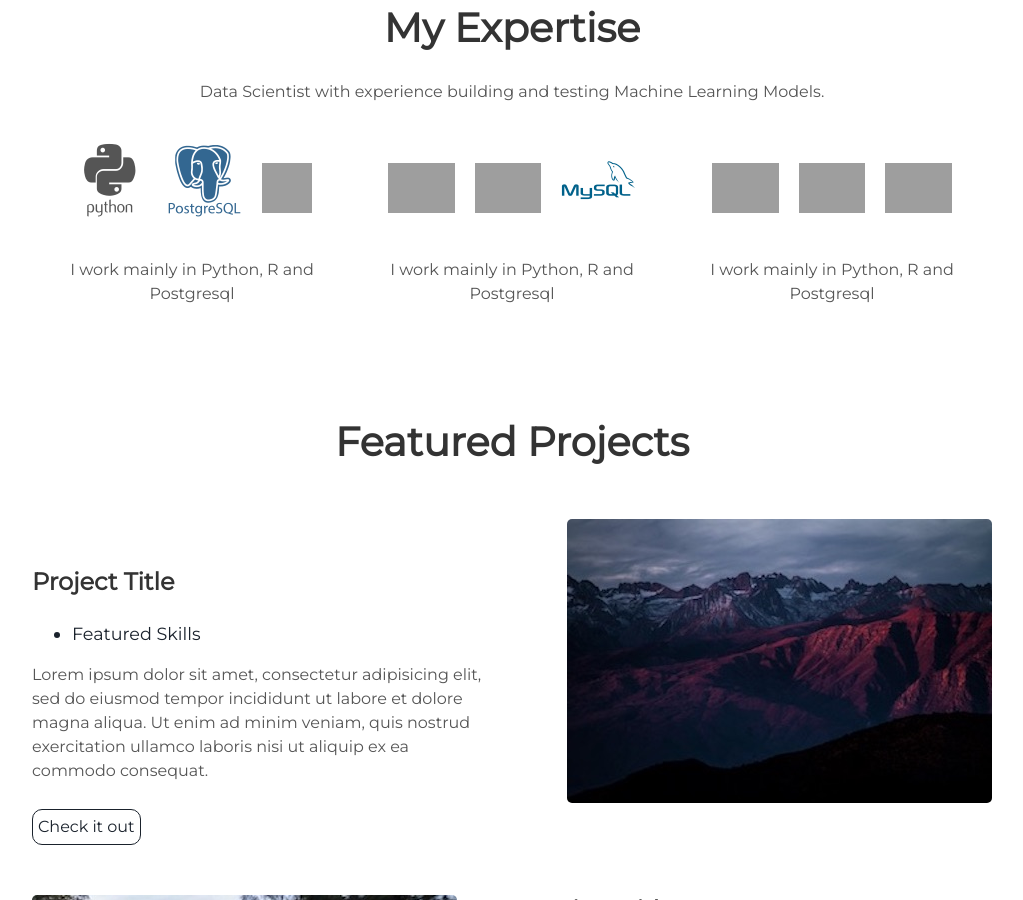
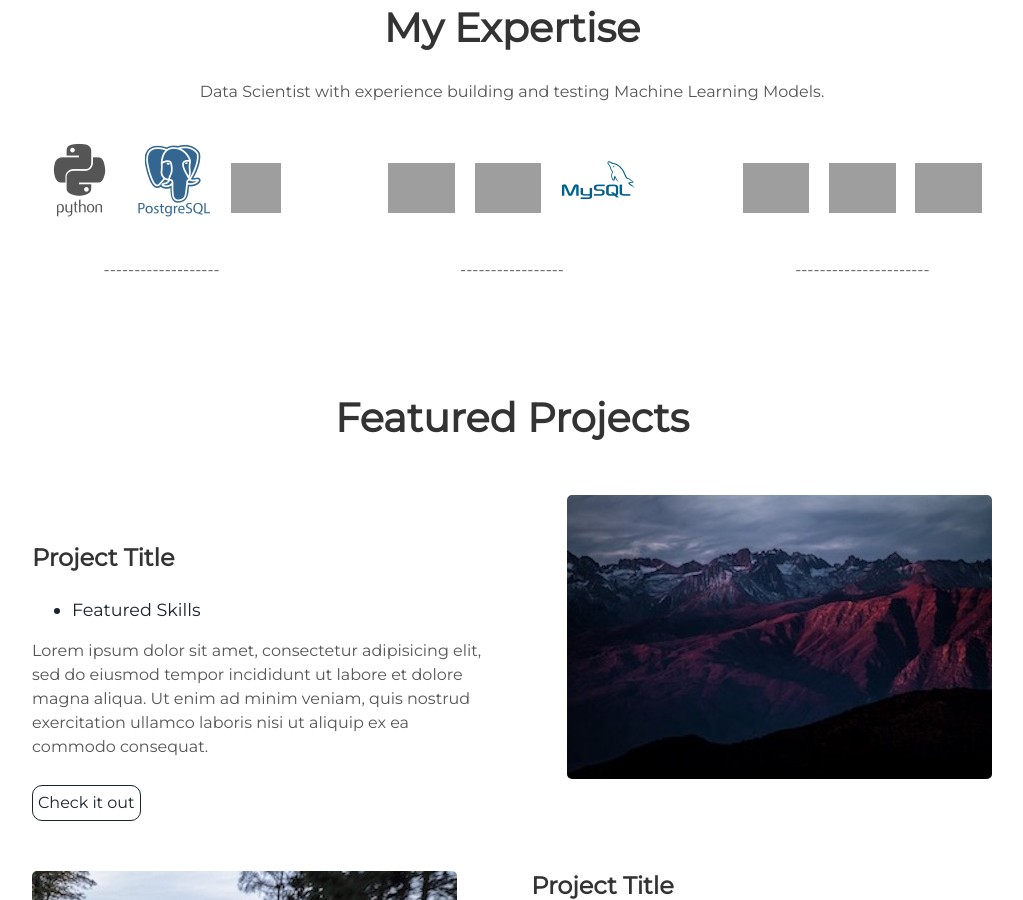
Before and after one commit to oohtmeel1/oohtmeel1.github.io, a Jekyll site: the page built from index.html, in a window 1280 px wide and 900 px high, scrolled down 977 px, cut to the strip 0-900 px from the top of the window. Shown: the whole strip, without its empty margins (128-1151 px from the left). Built offline with Jekyll 4.4.1, drawn with Linux system fonts in a browser that asks for light colours; grey boxes are pictures that could not be loaded.

Commit message:
Update about.html

```diff
--- a/_includes/about.html
+++ b/_includes/about.html
@@ -8,20 +8,20 @@
       <i class="devicon-python-plain-wordmark"></i>
 	  <i class="devicon-postgresql-plain-wordmark colored"></i>
       <img src="https://cdn.jsdelivr.net/gh/devicons/devicon@latest/icons/rstudio/rstudio-original.svg", width = 50, height = 50/>
-      <p>I work mainly in Python, R and Postgresql </p>
+      <p>------------------- </p>
     </div>
     <div class="tech">
       <img src="https://cdn.jsdelivr.net/gh/devicons/devicon@latest/icons/sqlite/sqlite-original.svg",width =50 , height = 50 />
       <img src="https://cdn.jsdelivr.net/gh/devicons/devicon@latest/icons/cplusplus/cplusplus-original.svg",width =50 , height = 50 />
       <i class="devicon-mysql-plain-wordmark colored"></i>
 
-	  <p>I work mainly in Python, R and Postgresql </p>
+	  <p>----------------- </p>
     </div>
 	<div class="tech">
 
       <img src="https://cdn.jsdelivr.net/gh/devicons/devicon@latest/icons/jupyter/jupyter-original-wordmark.svg",width =50 , height = 50 />
       <img src="https://cdn.jsdelivr.net/gh/devicons/devicon@latest/icons/powershell/powershell-original.svg",width =50 , height = 50 />
       <img src="https://cdn.jsdelivr.net/gh/devicons/devicon@latest/icons/vscode/vscode-original.svg",width =50 , height = 50 />
-	  <p>I work mainly in Python, R and Postgresql </p>
+	  <p>---------------------- </p>
     </div>
 </div>
```
